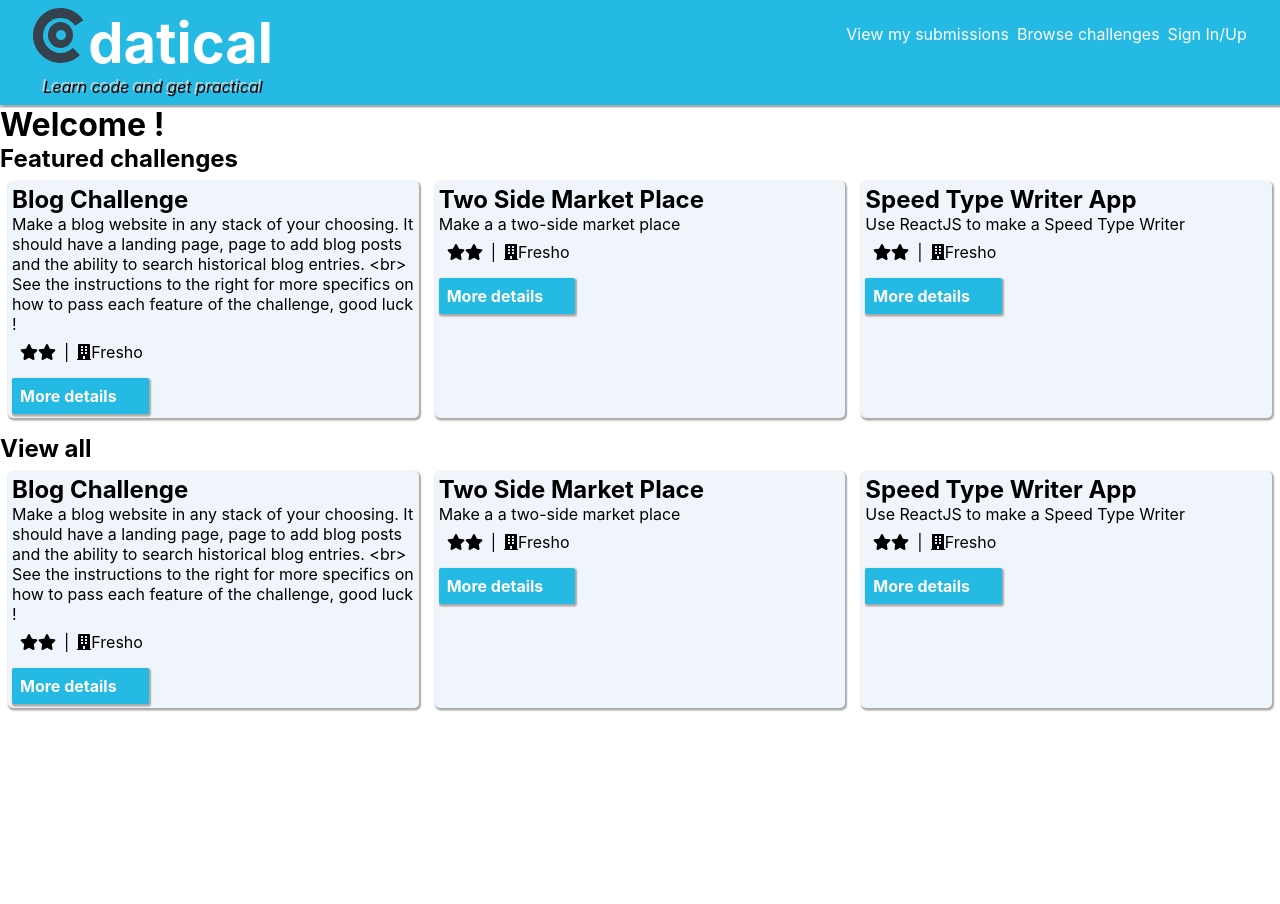
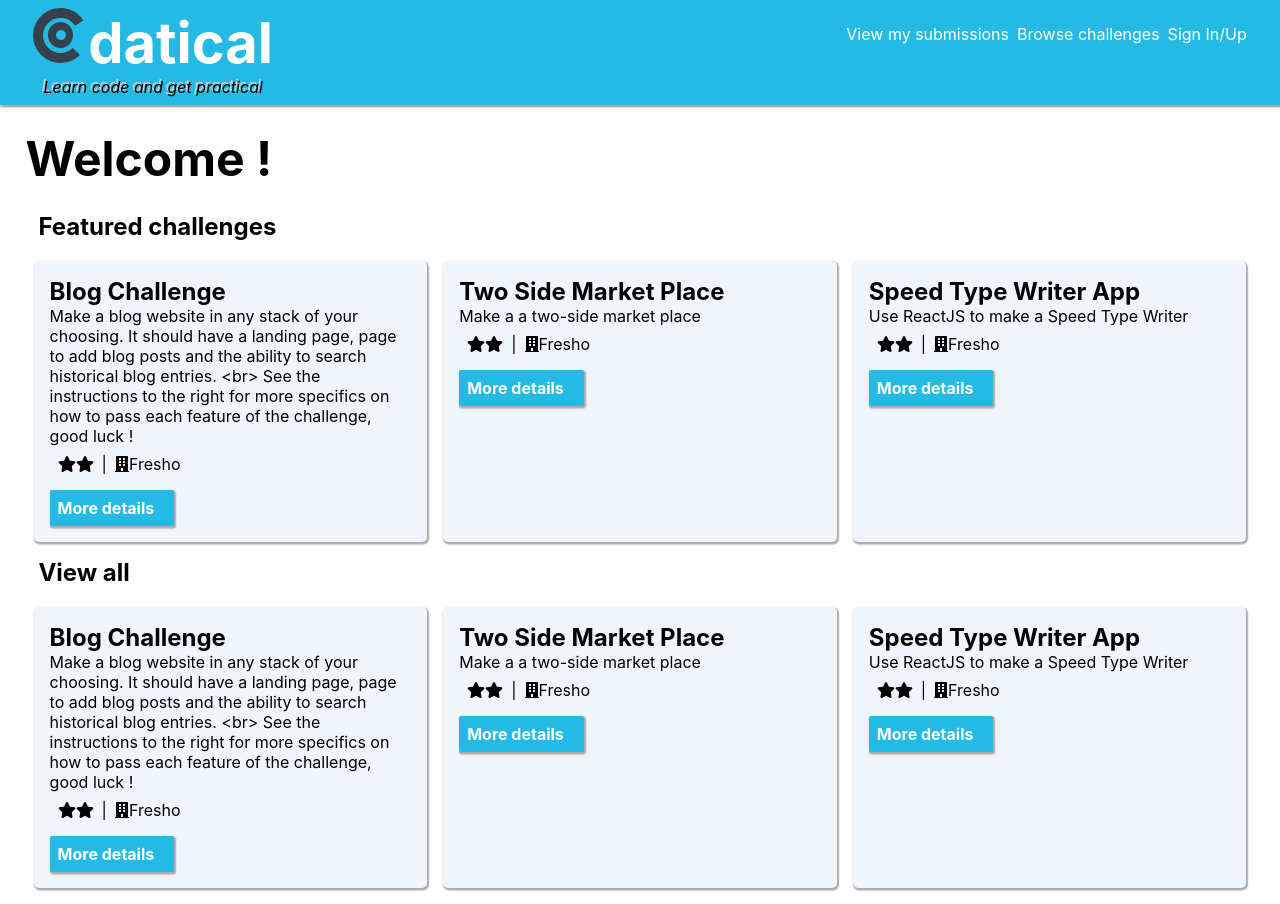
Before and after one commit to mcbadger88/real-code-problems-frontend, a React (Create React App) app in the folder react-app/: page /challenges in a window 1280 px wide. Before the commit the page ends 800 px from the top, so only its background shows below. Built offline with nearby package versions, Linux system fonts and the light colour scheme; no server answers.

Commit message:
browsechalls styles second commit

```diff
--- a/react-app/src/components/AvailableChallenges/AvailableChallenges.jsx
+++ b/react-app/src/components/AvailableChallenges/AvailableChallenges.jsx
@@ -31,7 +31,7 @@ class AvailableChallenges extends Component {
                 </div>
                 )
         }else{
-            return (<h2>Loading</h2>)
+            return (<h2 className={styles.LoadingText}>Loading</h2>)
         }
     }
 }
--- a/react-app/src/components/AvailableChallenges/AvailableChallenges.module.css
+++ b/react-app/src/components/AvailableChallenges/AvailableChallenges.module.css
@@ -1,4 +1,11 @@
 
 .AvailableChallenges {
     display:flex;
+    width:96%;
+    margin-left:2%;
+    margin-right:2%;
 }
+
+.LoadingText {
+    margin-left:3%;
+}
--- a/react-app/src/components/ChallengeCard/ChallengeCardStyles.module.css
+++ b/react-app/src/components/ChallengeCard/ChallengeCardStyles.module.css
@@ -1,10 +1,9 @@
 .ChallengeCard {
-    padding:1rem;
     border-radius: 5px;
     box-shadow: 1px 1.5px 1.5px 1px #aaaaaa;
     width:70%;
     margin: 0.5em 0.5em 1em;
-    padding:0.25em;
+    padding:1em;
     background-color: #F0F5FC;
 }
 
--- a/react-app/src/pages/BrowseChallenges.js
+++ b/react-app/src/pages/BrowseChallenges.js
@@ -1,4 +1,5 @@
 import React, { useState, useEffect } from 'react';
+import styles from './BrowseChallenges.module.css'
 import NavBar from '../components/NavBar/NavBar'
 import AvailableChanllenges from '../components/AvailableChallenges/AvailableChallenges'
 
@@ -6,14 +7,14 @@ const BrowseChallenges = ({user}) => {
     return (
         <>
         <NavBar user={user}/>
-        <h1>Welcome !</h1>
+        <h1 className={styles.PageTitle}>Welcome !</h1>
         <div>
-            <h2 >Featured challenges</h2>
+            <h2 className={styles.CardTitle}>Featured challenges</h2>
             <AvailableChanllenges />
         </div>
 
         <div>
-            <h2>View all</h2>
+            <h2 className={styles.CardTitle}>View all</h2>
             <AvailableChanllenges />
         </div>
         </>
--- /dev/null
+++ b/react-app/src/pages/BrowseChallenges.module.css
@@ -0,0 +1,11 @@
+.PageTitle {
+    font-size:3rem;
+    margin-top:0.5em;
+    margin-left:2%;
+    margin-bottom:0.5em;
+}
+
+.CardTitle {
+    margin-left:3%;
+    margin-bottom:0.5em
+}
--- a/react-app/src/pages/CandidateProfile.js
+++ b/react-app/src/pages/CandidateProfile.js
@@ -18,6 +18,8 @@ const CandidateProfile = (props) => {
                 })
                 const {data} = response
                 setCandidateProfile(data)
+                console.log(data, 'check data')
+
 
             }
             getCandidateProfile()
@@ -29,7 +31,8 @@ const CandidateProfile = (props) => {
         <>
         <NavBar user={props.user}/>
         <h1>CandidateProfile Page HERE !</h1>
-        {candidateProfile ? <CandidateProfileCard {...props} foundCandidateProfile={candidateProfile}/> : <p><Link to='/candidate/new'>No Profile Yet. Create your profile</Link></p>}
+        {candidateProfile ? <CandidateProfileCard {...props} foundCandidateProfile={candidateProfile}/> :
+        <p><Link to='/candidate/new'>No Profile Yet. Create your profile</Link></p>}
         </>
     )
 }
```
